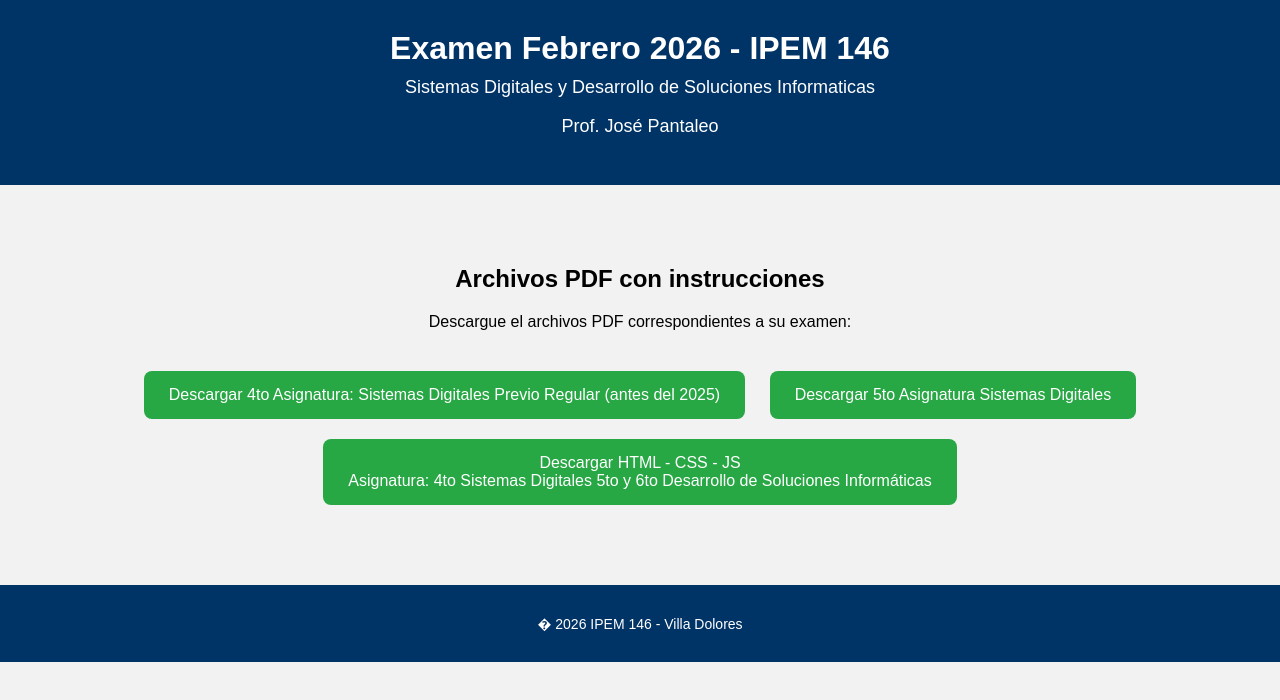
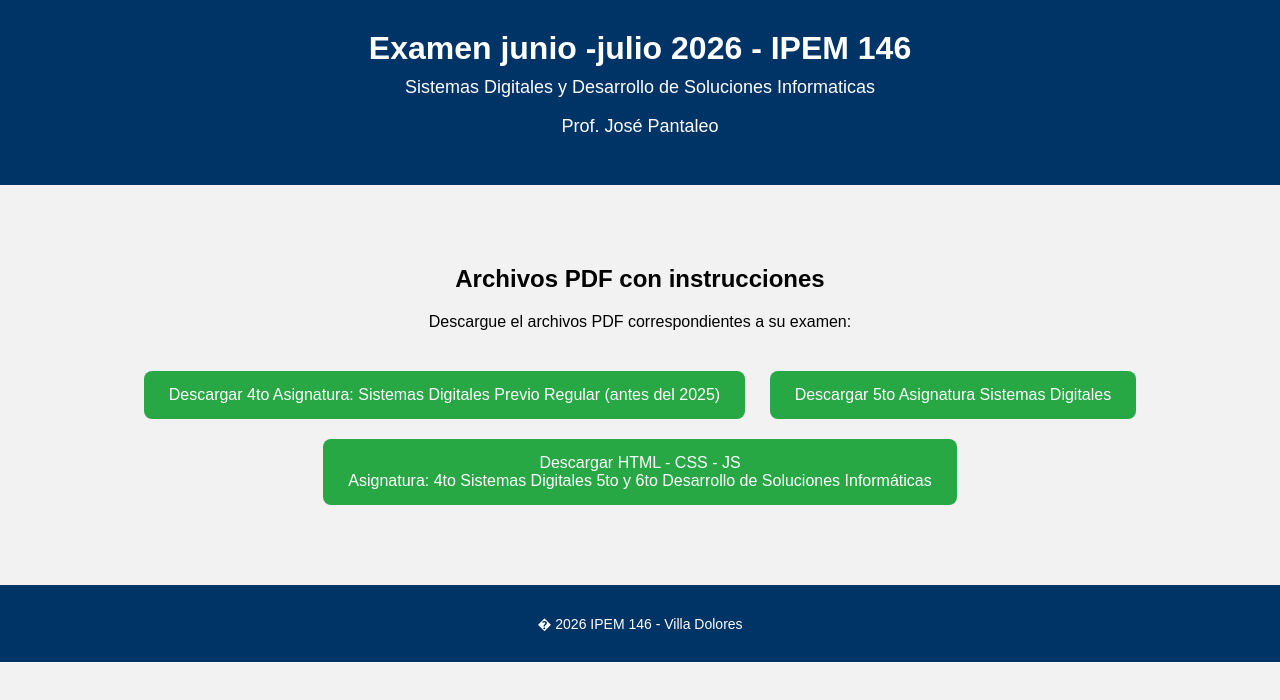
Before and after one commit to josepantaleo/examenes_ipem146_2026, a plain HTML site: page index.html in a window 1280 px wide. Drawn offline with Linux system fonts and the light colour scheme.

Commit message:
Update index.html

```diff
--- a/index.html
+++ b/index.html
@@ -8,7 +8,7 @@
 <body>
 
     <header>
-        <h1>Examen Febrero 2026 - IPEM 146</h1>
+        <h1>Examen junio -julio 2026 - IPEM 146</h1>
         <p>Sistemas Digitales y Desarrollo de  Soluciones Informaticas</p>
         <p>Prof. José Pantaleo</p>
     </header>
```
